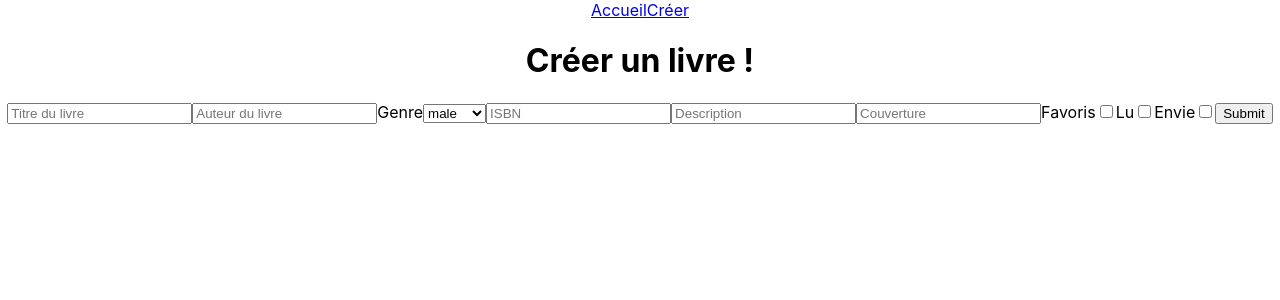
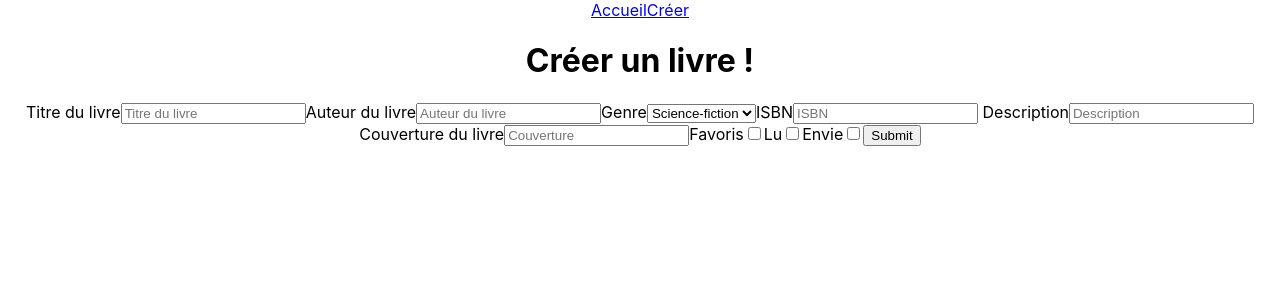
Before and after one commit to Blust96/libemoria, a React (Create React App) app: page /create in a window 1280 px wide. Shown: the top 300 px of the page. Built offline with nearby package versions, Linux system fonts and the light colour scheme; the HTML template or start-up script is replaced by a standard one; what pouchdb would draw is missing.

Commit message:
[UPDATE] Linking book context to CreateBook component

```diff
--- a/src/components/books/CreateBook.js
+++ b/src/components/books/CreateBook.js
@@ -1,29 +1,42 @@
-import React, { Fragment } from 'react';
+import React, { Fragment, useContext } from 'react';
 import { useForm } from 'react-hook-form';
 
+import BookContext from '../../context/book/BookContext';
+
 const CreateBook = () => {
+
+    // Get books context
+    const bookContext = useContext(BookContext);
+    const { books, addBook } = bookContext;
 
     // React hook form declarations
     const { register, handleSubmit, errors } = useForm();
 
     // onSubmit function
     const onSubmit = values => {
-        console.log(values);
+        addBook(books, values);
     }
 
     return <Fragment>
         <h1>Créer un livre !</h1>
         <form onSubmit={handleSubmit(onSubmit)}>
+            <label htmlFor="title">Titre du livre</label>
             <input name="title" placeholder="Titre du livre" ref={register({ required: true })} />
+            <label htmlFor="author">Auteur du livre</label>
             <input name="author" placeholder="Auteur du livre" ref={register({ required: true })} />
             <label htmlFor="genre">Genre</label>
             <select name="genre" placeholder="Genre" ref={register({ required: true })}>
-                <option value="male">male</option>
-                <option value="female">female</option>
+                <option value="science_fiction">Science-fiction</option>
+                <option value="policier">Policier</option>
+                <option value="thriller">Thriller</option>
+                <option value="manga">Manga</option>
             </select>
-            <input name="isbn" placeholder="ISBN" ref={register({ required: true })} />
-            <input name="description" placeholder="Description" ref={register({ required: true })} />
-            <input name="coverPath" placeholder="Couverture" ref={register({ required: true })} />
+            <label htmlFor="isbn">ISBN</label>
+            <input name="isbn" placeholder="ISBN" ref={register} /> { /* register({ pattern: /^(97(8|9))?\d{9}(\d|X)$/i }) */ }
+            <label htmlFor="description">Description</label>
+            <input name="description" placeholder="Description" ref={register} />
+            <label htmlFor="coverPath">Couverture du livre</label>
+            <input name="coverPath" placeholder="Couverture" ref={register} />
             <label htmlFor="favorite">Favoris</label>
             <input type="checkbox" name="favorite" ref={register} />
             <label htmlFor="read">Lu</label>
```
